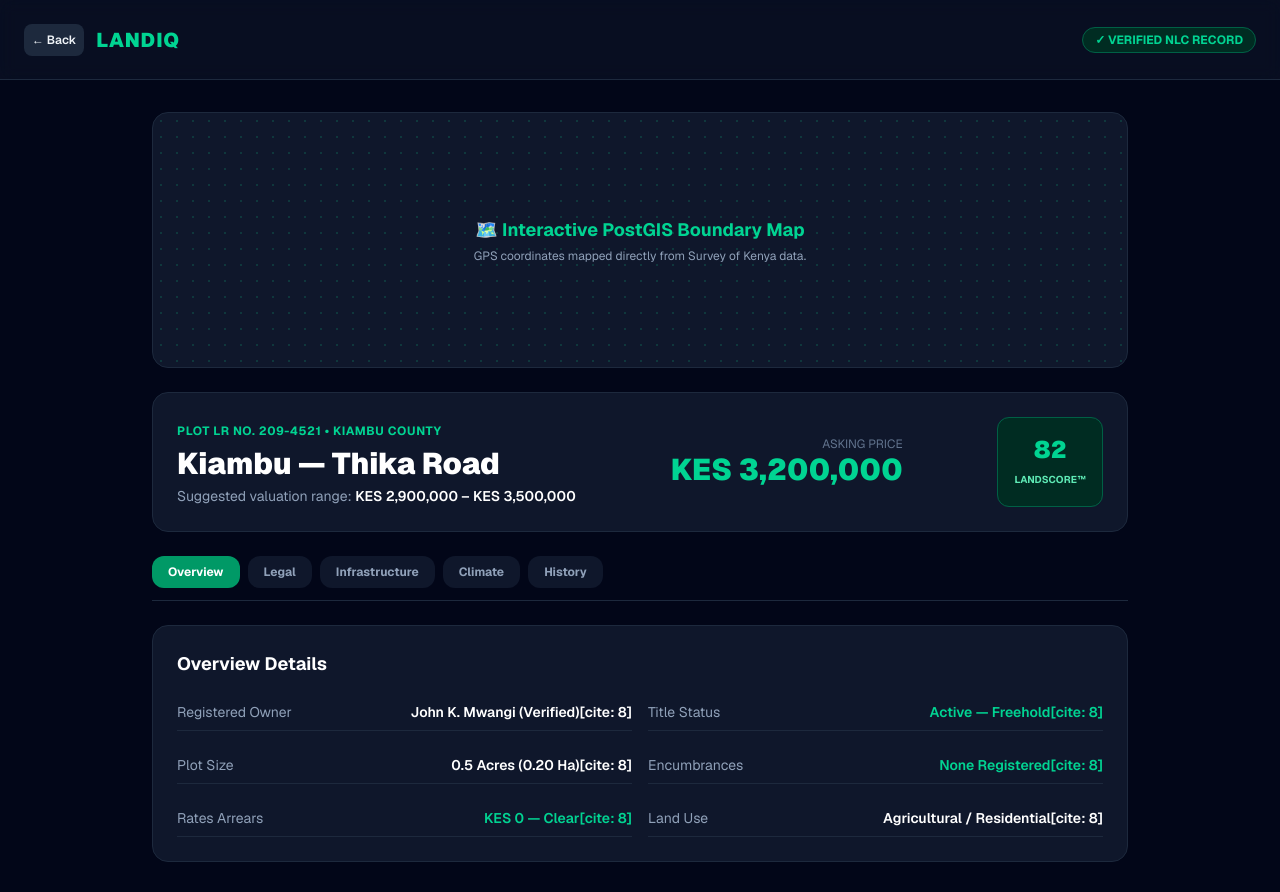
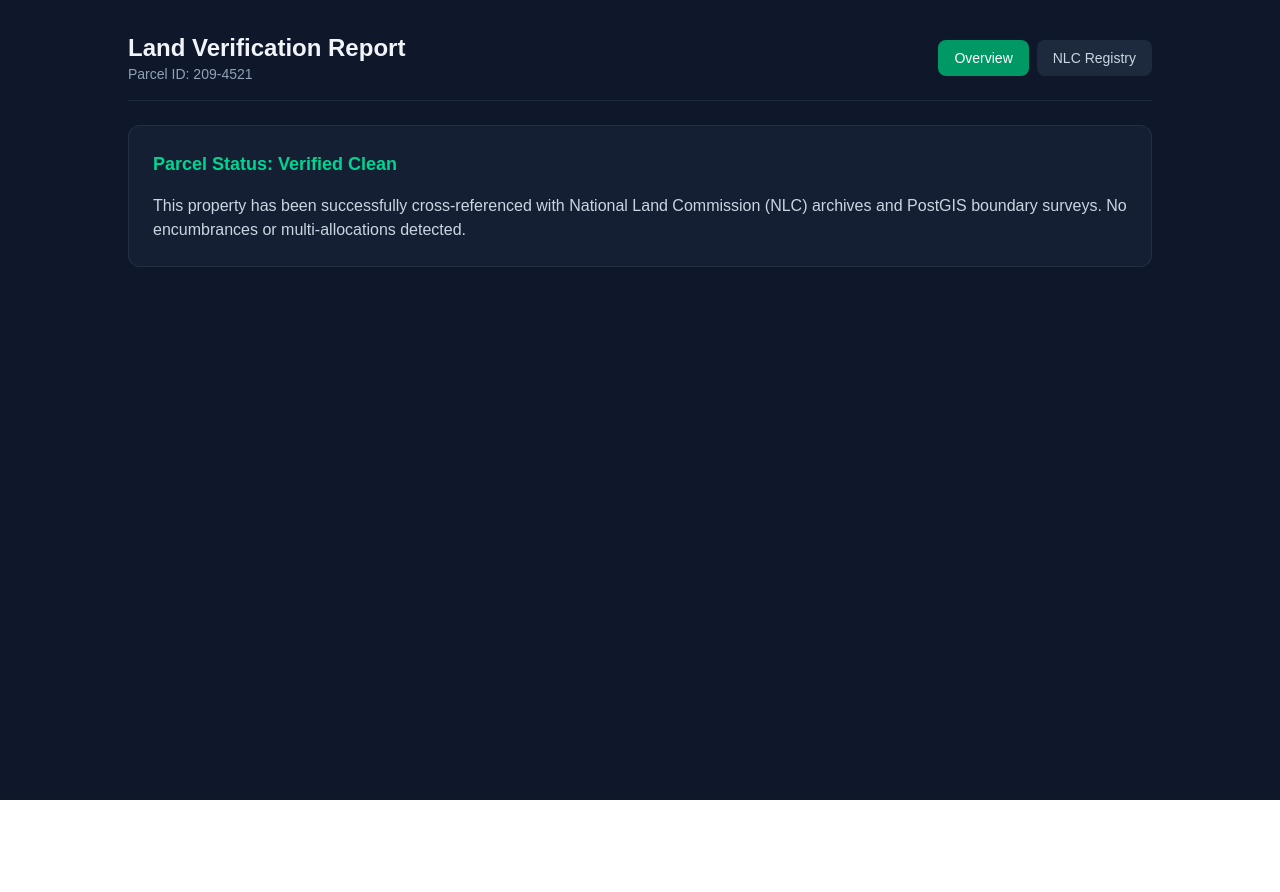
Before and after one commit to mukwatecharles-pixel/Landiq, a Next.js app: page /reports/209-4521 in a window 1280 px wide. Shown: the top 892 px of the page. After the commit the page ends 800 px from the top, so only its background shows below. Built offline with nearby package versions, Linux system fonts and the light colour scheme.

Commit message:
Fix suspense boundary for reports dynamic route

```diff
--- a/app/reports/[id]/page.tsx
+++ b/app/reports/[id]/page.tsx
@@ -1,118 +1,71 @@
 'use client';
 
-import React, { useState } from 'react';
-import Link from 'next/link';
+import React, { useState, Suspense } from 'react';
 import { useParams } from 'next/navigation';
 
-export default function LandProfilePage() {
+function ReportContent() {
   const params = useParams();
   const id = params?.id || '209-4521';
   const [activeTab, setActiveTab] = useState('overview');
 
   return (
-    <main className="min-h-screen bg-slate-950 text-slate-100 font-sans pb-20">
-      {/* Top Header */}
-      <header className="border-b border-slate-800 bg-slate-900/50 backdrop-blur sticky top-0 z-50 px-6 h-20 flex items-center justify-between">
-        <div className="flex items-center space-x-3">
-          <Link href="/" className="bg-slate-800 hover:bg-slate-700 p-2 rounded-lg text-xs font-semibold transition">&larr; Back</Link>
-          <span className="text-xl font-black tracking-wider text-emerald-400">LANDIQ</span>
-        </div>
-        <div className="flex items-center space-x-2">
-          <span className="text-xs bg-emerald-950 text-emerald-400 font-bold px-3 py-1 rounded-full border border-emerald-800">
-            ✓ VERIFIED NLC RECORD
-          </span>
-        </div>
-      </header>
-
-      <div className="max-w-5xl mx-auto px-6 pt-8">
-        {/* Interactive Map Box */}
-        <div className="bg-slate-900 border border-slate-800 rounded-2xl h-64 mb-6 flex flex-col items-center justify-center relative overflow-hidden group">
-          <div className="absolute inset-0 bg-[radial-gradient(#10b981_1px,transparent_1px)] [background-size:16px_16px] opacity-20"></div>
-          <span className="text-emerald-400 font-bold text-lg z-10">🗺️ Interactive PostGIS Boundary Map</span>
-          <p className="text-xs text-slate-400 mt-1 z-10">GPS coordinates mapped directly from Survey of Kenya data.</p>
-        </div>
-
-        {/* Property Header Info */}
-        <div className="flex flex-col md:flex-row justify-between items-start md:items-center gap-4 bg-slate-900 border border-slate-800 p-6 rounded-2xl mb-6">
+    <div className="min-h-screen bg-slate-900 text-slate-100 p-8">
+      <div className="max-w-5xl mx-auto space-y-6">
+        <div className="border-b border-slate-800 pb-4 flex justify-between items-center">
           <div>
-            <span className="text-xs text-emerald-400 font-bold uppercase tracking-wider">Plot LR No. {id} • Kiambu County</span>
-            <h1 className="text-3xl font-black text-white mt-1">Kiambu — Thika Road</h1>
-            <p className="text-slate-400 text-sm mt-1">Suggested valuation range: <span className="text-white font-semibold">KES 2,900,000 – KES 3,500,000</span></p>
+            <h1 className="text-2xl font-bold">Land Verification Report</h1>
+            <p className="text-sm text-slate-400">Parcel ID: {id}</p>
           </div>
-          <div className="text-left md:text-right">
-            <span className="text-xs text-slate-500 uppercase block">Asking Price</span>
-            <span className="text-3xl font-black text-emerald-400">KES 3,200,000</span>
-          </div>
-          <div className="bg-emerald-950 border border-emerald-800 p-4 rounded-xl text-center">
-            <span className="text-2xl font-black text-emerald-400 block">82</span>
-            <span className="text-[10px] text-emerald-300 font-bold uppercase">LandScore™</span>
+          <div className="flex gap-2">
+            <button
+              onClick={() => setActiveTab('overview')}
+              className={`px-4 py-2 rounded-lg text-sm font-medium transition ${
+                activeTab === 'overview'
+                  ? 'bg-emerald-600 text-white'
+                  : 'bg-slate-800 text-slate-300 hover:bg-slate-700'
+              }`}
+            >
+              Overview
+            </button>
+            <button
+              onClick={() => setActiveTab('nlc')}
+              className={`px-4 py-2 rounded-lg text-sm font-medium transition ${
+                activeTab === 'nlc'
+                  ? 'bg-emerald-600 text-white'
+                  : 'bg-slate-800 text-slate-300 hover:bg-slate-700'
+              }`}
+            >
+              NLC Registry
+            </button>
           </div>
         </div>
 
-        {/* Navigation Tabs */}
-        <div className="flex space-x-2 border-b border-slate-800 pb-3 mb-6 overflow-x-auto">
-          {['overview', 'legal', 'infrastructure', 'climate', 'history'].map((tab) => (
-            <button
-              key={tab}
-              onClick={() => setActiveTab(tab)}
-              className={`px-4 py-2 rounded-xl text-xs font-bold capitalize transition ${
-                activeTab === tab
-                  ? 'bg-emerald-600 text-white'
-                  : 'bg-slate-900 text-slate-400 hover:bg-slate-800 hover:text-white'
-              }`}
-            >
-              {tab}
-            </button>
-          ))}
-        </div>
-
-        {/* Tab Content */}
-        <div className="bg-slate-900 border border-slate-800 p-6 rounded-2xl mb-8 space-y-4">
-          <h3 className="font-bold text-lg text-white capitalize">{activeTab} Details</h3>
-          <div className="grid grid-cols-1 md:grid-cols-2 gap-4 text-sm">
-            <div className="flex justify-between py-2 border-b border-slate-800">
-              <span className="text-slate-400">Registered Owner</span>
-              <span className="font-semibold text-white">John K. Mwangi (Verified)[cite: 8]</span>
+        <div className="bg-slate-800/50 p-6 rounded-xl border border-slate-700/50">
+          {activeTab === 'overview' ? (
+            <div className="space-y-4">
+              <h2 className="text-lg font-semibold text-emerald-400">Parcel Status: Verified Clean</h2>
+              <p className="text-slate-300">
+                This property has been successfully cross-referenced with National Land Commission (NLC) archives and PostGIS boundary surveys. No encumbrances or multi-allocations detected.
+              </p>
             </div>
-            <div className="flex justify-between py-2 border-b border-slate-800">
-              <span className="text-slate-400">Title Status</span>
-              <span className="font-semibold text-emerald-400">Active — Freehold[cite: 8]</span>
+          ) : (
+            <div className="space-y-4">
+              <h2 className="text-lg font-semibold text-emerald-400">NLC Official Search Audit</h2>
+              <p className="text-slate-300">
+                Title deed matches registry records. Registered owner details verified via secure cryptographic token.
+              </p>
             </div>
-            <div className="flex justify-between py-2 border-b border-slate-800">
-              <span className="text-slate-400">Plot Size</span>
-              <span className="font-semibold text-white">0.5 Acres (0.20 Ha)[cite: 8]</span>
-            </div>
-            <div className="flex justify-between py-2 border-b border-slate-800">
-              <span className="text-slate-400">Encumbrances</span>
-              <span className="font-semibold text-emerald-400">None Registered[cite: 8]</span>
-            </div>
-            <div className="flex justify-between py-2 border-b border-slate-800">
-              <span className="text-slate-400">Rates Arrears</span>
-              <span className="font-semibold text-emerald-400">KES 0 — Clear[cite: 8]</span>
-            </div>
-            <div className="flex justify-between py-2 border-b border-slate-800">
-              <span className="text-slate-400">Land Use</span>
-              <span className="font-semibold text-white">Agricultural / Residential[cite: 8]</span>
-            </div>
-          </div>
-        </div>
-
-        {/* Action Buttons */}
-        <div className="flex flex-col md:flex-row gap-4">
-          <Link
-            href={`/offer/${id}`}
-            className="flex-1 bg-emerald-600 hover:bg-emerald-500 text-white font-bold py-4 rounded-xl text-center transition shadow-lg"
-          >
-            Make an Offer (Trigger 10% Escrow)[cite: 8, 10]
-          </Link>
-          <button
-            onClick={() => alert('Report download initiated. Charges KES 3,500 via M-Pesa[cite: 8].')}
-            className="flex-1 bg-slate-800 hover:bg-slate-700 border border-slate-700 text-white font-bold py-4 rounded-xl text-center transition"
-          >
-            Download Full Due Diligence Report (KES 3,500)[cite: 8]
-          </button>
+          )}
         </div>
       </div>
-    </main>
+    </div>
   );
 }
+
+export default function LandProfilePage() {
+  return (
+    <Suspense fallback={<div className="min-h-screen bg-slate-900 text-slate-100 flex items-center justify-center">Loading report...</div>}>
+      <ReportContent />
+    </Suspense>
+  );
+}
```
